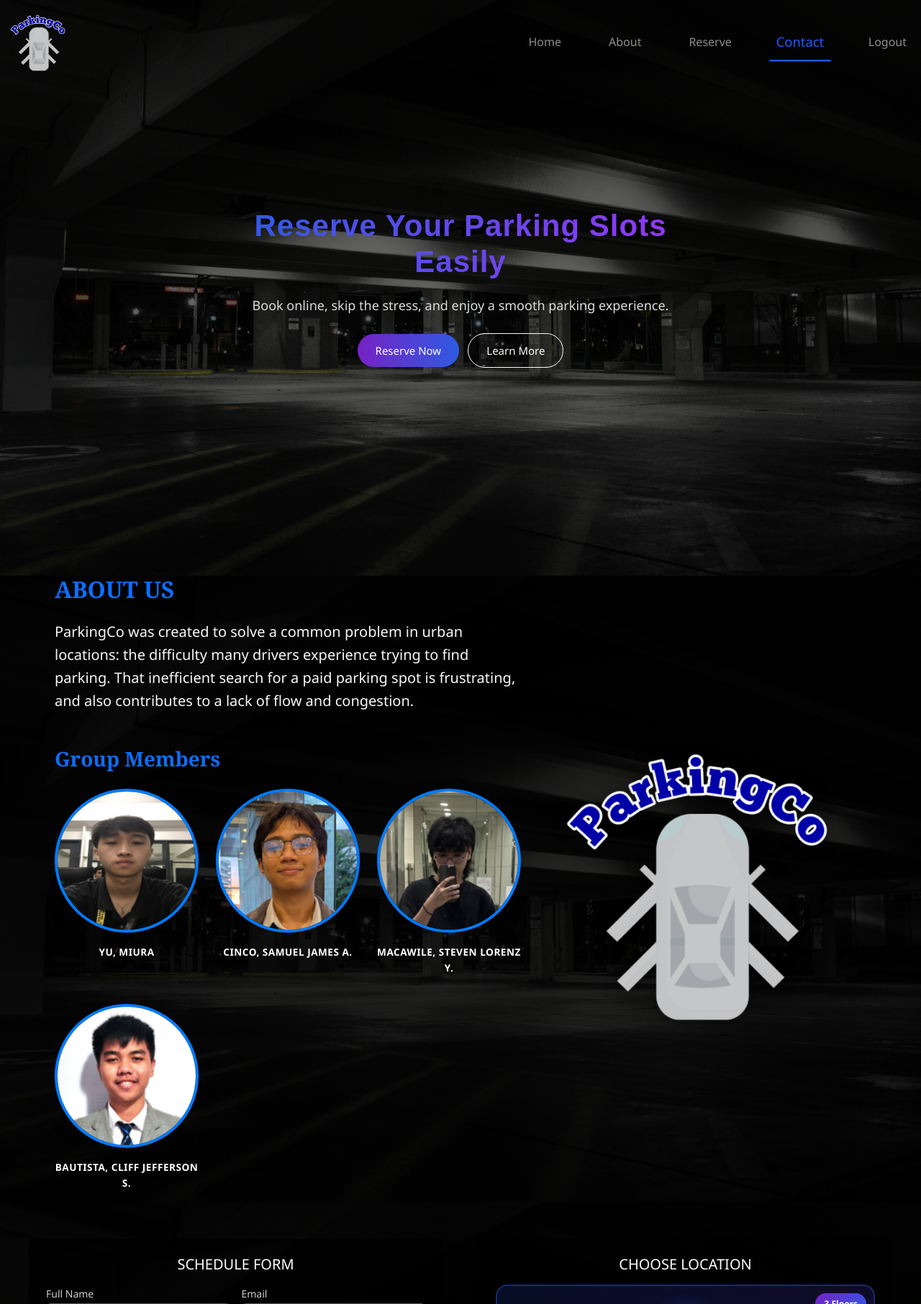
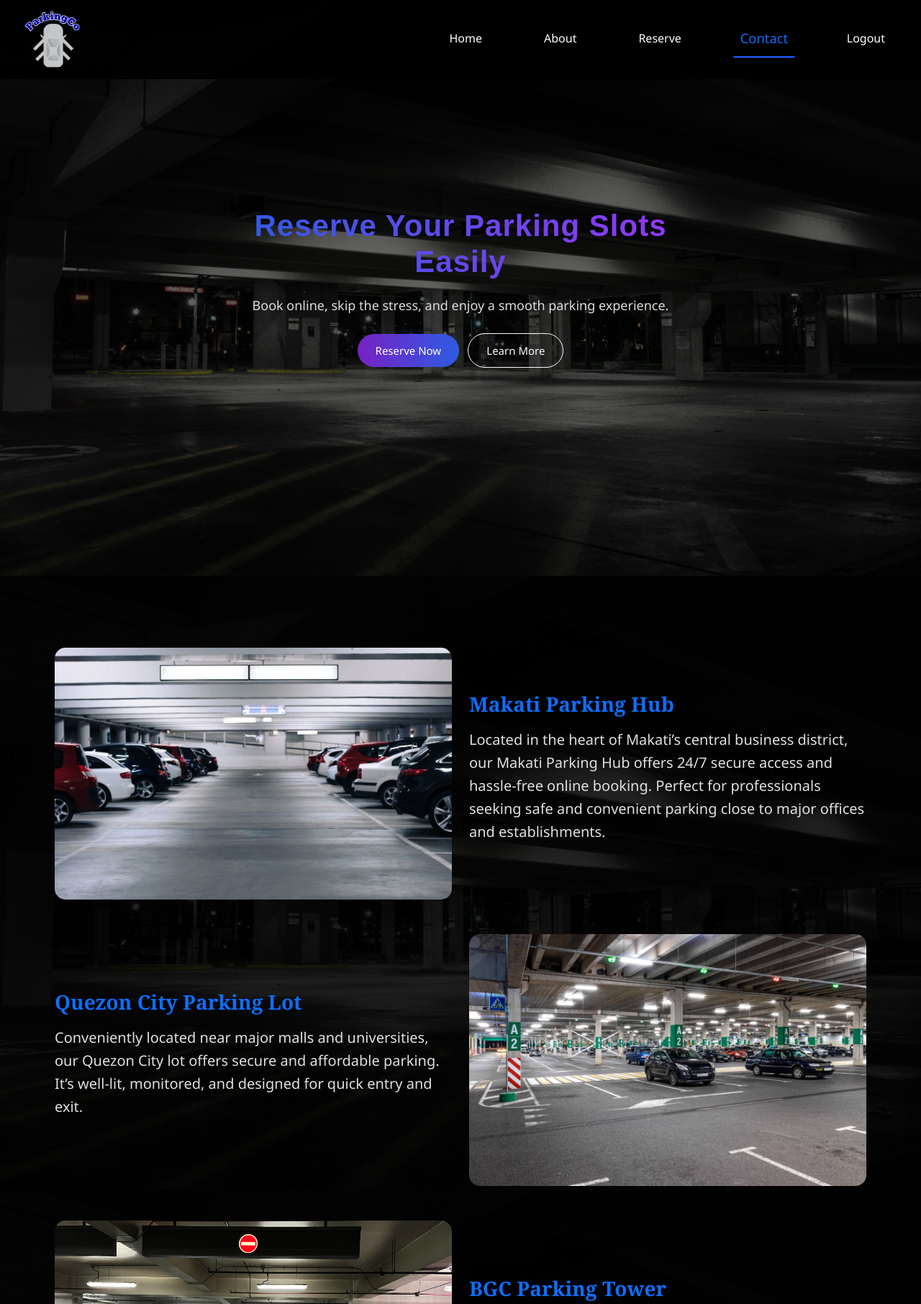
Before and after one commit to ImSauce/ParkingCo, a PHP site: page / in a window 1280 px wide. Shown: the top 1812 px of the page at 72% size. Run offline with PHP 8.4, Linux system fonts and the light colour scheme; a user stored in the database is signed in; data comes from the database, SQL or seed files in the repository; some web fonts are replaced.

Commit message:
updated cj

```diff
--- a/Aboutus.php
+++ b/Aboutus.php
@@ -61,15 +61,15 @@
             </div>
             <div class="member text-center">
               <img src="images/samuel.png" alt="Samuel Cinco" class="member-img mb-2">
-              <p>CINCO, SAMUEL JAMES A.</p>
+              <p>CINCO, SAMUEL </p>
             </div>
             <div class="member text-center">
               <img src="images/steven.png" alt="Steven Macawile" class="member-img mb-2">
-              <p>MACAWILE, STEVEN LORENZ Y.</p>
+              <p>MACAWILE, STEVEN</p>
             </div>
             <div class="member text-center">
               <img src="images/cliff.png" alt="Cliff Bautista" class="member-img mb-2">
-              <p>BAUTISTA, CLIFF JEFFERSON S.</p>
+              <p>BAUTISTA, CLIFF </p>
             </div>
           </div>
         </div>
--- a/index.php
+++ b/index.php
@@ -9,6 +9,7 @@ if (!isset($_SESSION['user_id'])) {
 include 'connect.php';
 $products = mysqli_query($conn, "SELECT * FROM products WHERE stock > 0 ORDER BY product_name ASC");
 ?>
+
 <!DOCTYPE html>
 <html lang="en">
 <head>
@@ -225,46 +226,94 @@ $products = mysqli_query($conn, "SELECT * FROM products WHERE stock > 0 ORDER BY
     </div>
   </header>
 
-   <!-- ABOUT SECTION -->
-  <section class="about-page d-flex align-items-center min-vh-100">
-    <div class="container text-light">
-      <div class="row align-items-center">
-        <!-- LEFT SIDE: TEXT -->
-        <div class="col-md-7">
-          <h2 class="fw-bold text-primary mb-4">ABOUT US</h2>
-          <p class="fs-5 mb-5">
-            ParkingCo was created to solve a common problem in urban locations: the difficulty many drivers experience trying to find parking.
-            That inefficient search for a paid parking spot is frustrating, and also contributes to a lack of flow and congestion.
-          </p>
+  <!-- ABOUT SCRIPT -->
+   <section class="about-page d-flex align-items-center min-vh-100">
+  <div class="container text-light">
 
-          <h3 class="fw-bold text-primary mb-4">Group Members</h3>
-          <div class="d-flex flex-wrap gap-4 justify-content-start">
-            <div class="member text-center">
-              <img src="images/miura.png" alt="Miura Yu" class="member-img mb-2">
-              <p>YU, MIURA</p>
+    <!-- MAKATI -->
+    <div class="row align-items-center mb-5">
+      <div class="col-md-6">
+        <div id="makatiCarousel" class="carousel slide" data-bs-ride="carousel">
+          <div class="carousel-inner rounded shadow">
+            <div class="carousel-item active">
+              <img src="images/Parking lot_makati.jpg" class="d-block w-100" alt="Makati Parking 1">
             </div>
-            <div class="member text-center">
-              <img src="images/samuel.png" alt="Samuel Cinco" class="member-img mb-2">
-              <p>CINCO, SAMUEL JAMES A.</p>
+            <div class="carousel-item">
+              <img src="images/parking_makati2.jpg" class="d-block w-100" alt="Makati Parking 2">
             </div>
-            <div class="member text-center">
-              <img src="images/steven.png" alt="Steven Macawile" class="member-img mb-2">
-              <p>MACAWILE, STEVEN LORENZ Y.</p>
-            </div>
-            <div class="member text-center">
-              <img src="images/cliff.png" alt="Cliff Bautista" class="member-img mb-2">
-              <p>BAUTISTA, CLIFF JEFFERSON S.</p>
+            <div class="carousel-item">
+              <img src="images/parking_makati3.jpg" class="d-block w-100" alt="Makati Parking 3">
             </div>
           </div>
         </div>
+      </div>
+      <div class="col-md-6">
+        <h3 class="fw-bold text-primary mb-3">Makati Parking Hub</h3>
+        <p>
+          Located in the heart of Makati’s central business district, our Makati Parking Hub offers 24/7 secure access and hassle-free online booking.
+          Perfect for professionals seeking safe and convenient parking close to major offices and establishments.
+        </p>
+      </div>
+    </div>
 
-        <!-- RIGHT SIDE: LOGO -->
-        <div class="col-md-5 text-center">
-          <img src="images/WEBLOGO.png" alt="ParkingCo Logo" class="img-fluid about-logo">
+    <!-- QUEZON CITY -->
+    <div class="row align-items-center flex-row-reverse mb-5">
+      <div class="col-md-6">
+        <div id="qcCarousel" class="carousel slide" data-bs-ride="carousel">
+          <div class="carousel-inner rounded shadow">
+            <div class="carousel-item active">
+              <img src="images/parking lot_QC.jpg" class="d-block w-100" alt="Quezon City Parking 1">
+            </div>
+            <div class="carousel-item">
+              <img src="images/parking_QC2.jpg" class="d-block w-100" alt="Quezon City Parking 2">
+            </div>
+            <div class="carousel-item">
+              <img src="images/parking_QC3.jpg" class="d-block w-100" alt="Quezon City Parking 3">
+            </div>
+          </div>
         </div>
       </div>
+      <div class="col-md-6">
+        <h3 class="fw-bold text-primary mb-3">Quezon City Parking Lot</h3>
+        <p>
+          Conveniently located near major malls and universities, our Quezon City lot offers secure and affordable parking.
+          It’s well-lit, monitored, and designed for quick entry and exit.
+        </p>
+      </div>
     </div>
-  </section>
+
+    <!-- BGC -->
+    <div class="row align-items-center mb-5">
+      <div class="col-md-6">
+        <div id="bgcCarousel" class="carousel slide" data-bs-ride="carousel">
+          <div class="carousel-inner rounded shadow">
+            <div class="carousel-item active">
+              <img src="images/Parking lot_bgc.jpg" class="d-block w-100" alt="BGC Parking 1">
+            </div>
+            <div class="carousel-item">
+              <img src="images/parking_bgc2.jpg" class="d-block w-100" alt="BGC Parking 2">
+            </div>
+            <div class="carousel-item">
+              <img src="images/parking_bgc3.jpg" class="d-block w-100" alt="BGC Parking 3">
+            </div>
+          </div>
+        </div>
+      </div>
+      <div class="col-md-6">
+        <h3 class="fw-bold text-primary mb-3">BGC Parking Tower</h3>
+        <p>
+          Located in Bonifacio Global City, our modern BGC Parking Tower offers premium parking with EV charging,
+          digital slot monitoring, and easy access to nearby shops and entertainment hubs.
+        </p>
+      </div>
+    </div>
+
+  </div>
+  <!-- Bootstrap JS Bundle (includes Popper) -->
+<script src="https://cdn.jsdelivr.net/npm/bootstrap@5.3.3/dist/js/bootstrap.bundle.min.js"></script>
+
+</section>
+
 
   <!-- SCHEDULE FORM -->
   <section id="reservation" class="slots-section">
--- a/style.css
+++ b/style.css
@@ -592,11 +592,44 @@ html {
   margin: 5px 0;
 }
 
-/* --- ABOUT PAGE --- */
+/* RESET AND GLOBAL STYLES */
+html, body {
+  margin: 0;
+  padding: 0;
+  height: 100%;
+  scroll-behavior: smooth;
+  font-family: 'Poppins', sans-serif;
+}
+
+/* NAVBAR */
+nav.navbar {
+  background-color: rgba(0, 0, 0, 0.9);
+  padding: 10px 20px;
+  z-index: 1000;
+}
+
+.navbar .nav-link {
+  color: #fff !important;
+  margin: 0 10px;
+  font-weight: 500;
+  transition: color 0.3s ease;
+}
+
+.navbar .nav-link:hover,
+.navbar .nav-link.active {
+  color: #0d6efd !important; /* Bootstrap primary color */
+}
+/* --- ABOUT PAGE LOCATIONS --- */
 .about-page {
   background: url('images/parking.jpeg') no-repeat center center fixed;
   background-size: cover;
   position: relative;
+  padding: 100px 0;
+   min-height: 100vh;
+   display: flex;
+   align-items: center;
+  padding-top: 100px; /* Keeps content below navbar */
+  color: #fff;
 }
 
 .about-page::before {
@@ -612,46 +645,128 @@ html {
   z-index: 2;
 }
 
-.about-page h2, .about-page h3 {
+.about-page img {
+  border-radius: 15px;
+  transition: transform 0.3s ease;
+}
+
+.about-page img:hover {
+  transform: scale(1.03);
+}
+
+.about-page h3 {
   font-family: 'Georgia', serif;
+  font-weight: 700;
 }
 
 .about-page p {
+  color: #e0e0e0;
   line-height: 1.6;
+  font-size: 20px;
 }
 
-.about-logo {
-  max-width: 400px;
-  filter: drop-shadow(0 0 10px rgba(0,0,0,0.5));
+.about-page .carousel-inner img {
+  height: 350px;
+  object-fit: cover;
+  border-radius: 15px;
 }
 
-/* Group Members */
+.about-page .carousel {
+  overflow: hidden;
+}
+
+.about-page .carousel-inner {
+  border-radius: 15px;
+  box-shadow: 0 0 15px rgba(0, 0, 0, 0.4);
+}
+
+.location-slider {
+  display: flex;
+  transition: transform 0.8s ease;
+}
+
+.location-slide {
+  flex: 0 0 100%;
+}
+
+/* DARK OVERLAY */
+.about-page::before {
+  content: "";
+  position: absolute;
+  top: 0; left: 0; right: 0; bottom: 0;
+  background: rgba(0, 0, 0, 0.85);
+  z-index: 1;
+}
+
+.about-page .container {
+  position: relative;
+  z-index: 2;
+}
+
+/* HEADINGS */
+.about-page h2,
+.about-page h3 {
+  color: #0d6efd;
+}
+
+/* GROUP MEMBER STYLING */
 .member {
-  width: 200px;
+  width: 140px;
 }
 
 .member-img {
-  width: 200px;
-  height: 200px;
+  width: 140px;
+  height: 140px;
+  object-fit: cover;
   border-radius: 50%;
-  object-fit: cover;
-  border: 4px solid #007bff;
-  transition: transform 0.3s ease, box-shadow 0.3s ease;
+  border: 3px solid #0d6efd;
+  transition: transform 0.3s ease;
 }
 
 .member-img:hover {
   transform: scale(1.1);
-  box-shadow: 0 0 15px #007bff;
 }
 
 .member p {
-  font-size: 0.85rem;
-  font-weight: 600;
-  margin-top: 8px;
+  margin-top: 5px;
+  font-weight: 500;
   color: #fff;
-  text-transform: uppercase;
-  letter-spacing: 0.5px;
 }
+
+/* ABOUT LOGO */
+.about-logo {
+  max-width: 80%;
+  filter: drop-shadow(0 0 10px rgba(13, 110, 253, 0.5));
+}
+
+/* FOOTER */
+footer {
+  background-color: #000;
+  color: #fff;
+}
+
+footer p {
+  margin: 0;
+  font-size: 0.9rem;
+}
+
+/* RESPONSIVE FIXES */
+@media (max-width: 768px) {
+  .about-page {
+    padding-top: 120px;
+    text-align: center;
+  }
+
+  .member {
+    width: 100px;
+  }
+
+  .member-img {
+    width: 100px;
+    height: 100px;
+  }
+}
+
 .reservation-btn {
   border: 2px solid #0d6efd;
   color: linear-gradient(90deg, #7622c4, #2e5be3);
```
Also changed, not shown: index.html (+35 -29 lines), images/Parking lot_bgc.jpg (added), images/Parking lot_makati.jpg (added), images/parking lot_QC.jpg (added), images/parking_QC2.jpg (added), images/parking_QC3.jpg (added), images/parking_bgc2.jpg (added), images/parking_bgc3.jpg (added), images/parking_makati2.jpg (added), images/parking_makati3.jpg (added).
